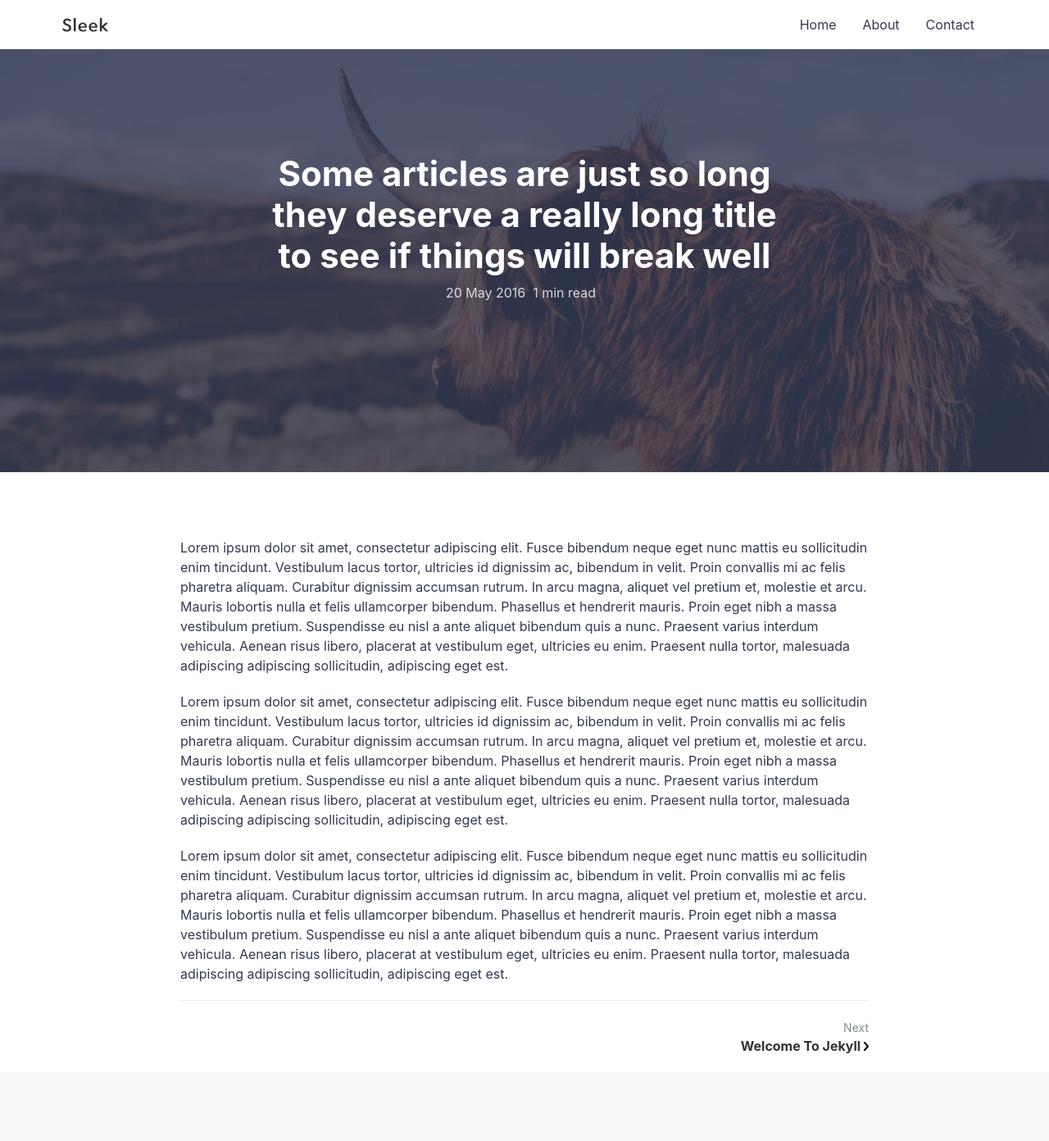
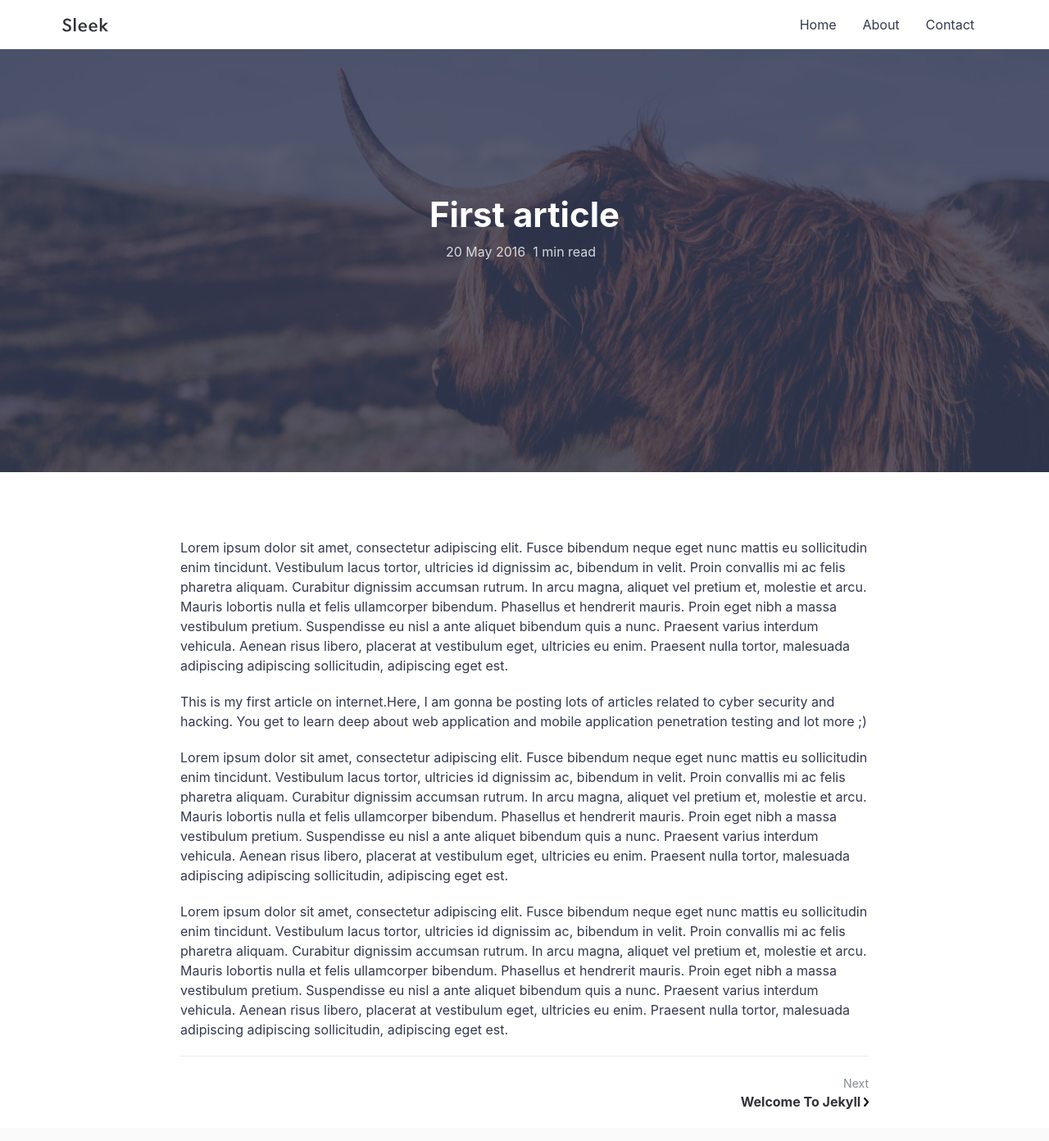
Before and after one commit to sunny6300/innodict.github.io, a Jekyll site: the page built from _posts/2016-05-20-super-long-article.md, in a window 1280 px wide and 1400 px high. Shown: the top 1392 px of the window at 82% size. Built offline with Jekyll 4.4.1, drawn with Linux system fonts in a browser that asks for light colours; comment, search, counter and statistics services are not loaded.

Commit message:
Update 2016-05-20-super-long-article.md

```diff
--- a/_posts/2016-05-20-super-long-article.md
+++ b/_posts/2016-05-20-super-long-article.md
@@ -1,11 +1,13 @@
 ---
 layout: post
-title: "Some articles are just so long they deserve a really long title to see if things will break well"
+title: "First article"
 featured-img: shane-rounce-205187
 ---
 
 Lorem ipsum dolor sit amet, consectetur adipiscing elit. Fusce bibendum neque eget nunc mattis eu sollicitudin enim tincidunt. Vestibulum lacus tortor, ultricies id dignissim ac, bibendum in velit. Proin convallis mi ac felis pharetra aliquam. Curabitur dignissim accumsan rutrum. In arcu magna, aliquet vel pretium et, molestie et arcu. Mauris lobortis nulla et felis ullamcorper bibendum. Phasellus et hendrerit mauris. Proin eget nibh a massa vestibulum pretium. Suspendisse eu nisl a ante aliquet bibendum quis a nunc. Praesent varius interdum vehicula. Aenean risus libero, placerat at vestibulum eget, ultricies eu enim. Praesent nulla tortor, malesuada adipiscing adipiscing sollicitudin, adipiscing eget est.
 
+This is my first article on internet.Here, I am gonna be posting lots of articles related to cyber security and hacking. You get to learn deep about web application and mobile application penetration testing and lot more ;)
+
 Lorem ipsum dolor sit amet, consectetur adipiscing elit. Fusce bibendum neque eget nunc mattis eu sollicitudin enim tincidunt. Vestibulum lacus tortor, ultricies id dignissim ac, bibendum in velit. Proin convallis mi ac felis pharetra aliquam. Curabitur dignissim accumsan rutrum. In arcu magna, aliquet vel pretium et, molestie et arcu. Mauris lobortis nulla et felis ullamcorper bibendum. Phasellus et hendrerit mauris. Proin eget nibh a massa vestibulum pretium. Suspendisse eu nisl a ante aliquet bibendum quis a nunc. Praesent varius interdum vehicula. Aenean risus libero, placerat at vestibulum eget, ultricies eu enim. Praesent nulla tortor, malesuada adipiscing adipiscing sollicitudin, adipiscing eget est.
 
 Lorem ipsum dolor sit amet, consectetur adipiscing elit. Fusce bibendum neque eget nunc mattis eu sollicitudin enim tincidunt. Vestibulum lacus tortor, ultricies id dignissim ac, bibendum in velit. Proin convallis mi ac felis pharetra aliquam. Curabitur dignissim accumsan rutrum. In arcu magna, aliquet vel pretium et, molestie et arcu. Mauris lobortis nulla et felis ullamcorper bibendum. Phasellus et hendrerit mauris. Proin eget nibh a massa vestibulum pretium. Suspendisse eu nisl a ante aliquet bibendum quis a nunc. Praesent varius interdum vehicula. Aenean risus libero, placerat at vestibulum eget, ultricies eu enim. Praesent nulla tortor, malesuada adipiscing adipiscing sollicitudin, adipiscing eget est.
```
